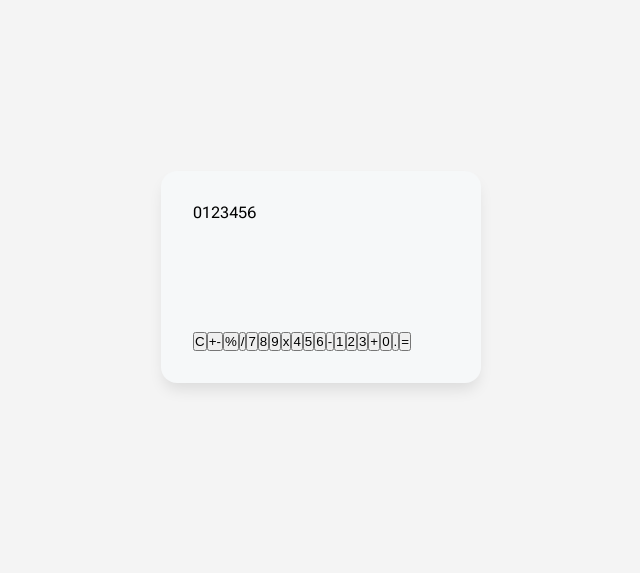
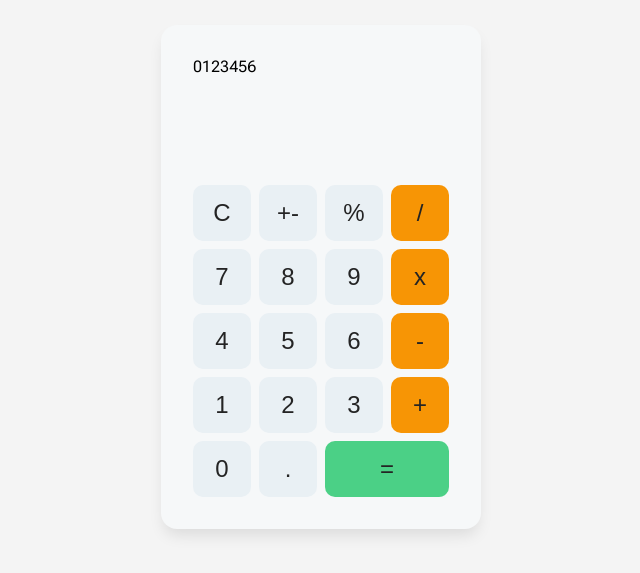
Before and after one commit to mittell/react-calculator-app, a React (Create React App) app: page / in a window 1280 px wide. Shown: the part 155-728 px from the top of the page, without its empty margins (319-959 px from the left). Built offline with nearby package versions, Linux system fonts and the light colour scheme.

Commit message:
feat: added button styling

```diff
--- a/src/components/Button.js
+++ b/src/components/Button.js
@@ -1,7 +1,19 @@
 import React from 'react';
 
 const Button = ({ value }) => {
-	return <button>{value}</button>;
+	const getStyleName = (btn) => {
+		const className = {
+			'=': 'equals',
+			x: 'opt',
+			'-': 'opt',
+			'+': 'opt',
+			'/': 'opt',
+		};
+
+		return className[btn];
+	};
+
+	return <button className={`${getStyleName(value)} button`}>{value}</button>;
 };
 
 export default Button;
--- a/src/index.css
+++ b/src/index.css
@@ -28,3 +28,36 @@
 	height: 4rem;
 	margin-bottom: 4rem;
 }
+
+.buttonBox {
+	display: grid;
+	grid-template-columns: repeat(4, 1fr);
+	gap: 0.5rem;
+}
+
+.button {
+	background: #e9f0f4;
+	height: 3.5rem;
+	padding: 10px;
+	border-radius: 10px;
+	display: flex;
+	align-items: center;
+	justify-content: center;
+	cursor: pointer;
+	color: #242424;
+	border: none;
+	font-size: 1.5rem;
+}
+
+.button:hover {
+	border: 2px dotted #242424;
+}
+
+.equals {
+	background: #4bd086;
+	grid-column: 3/5;
+}
+
+.opt {
+	background: #f79505;
+}
```
